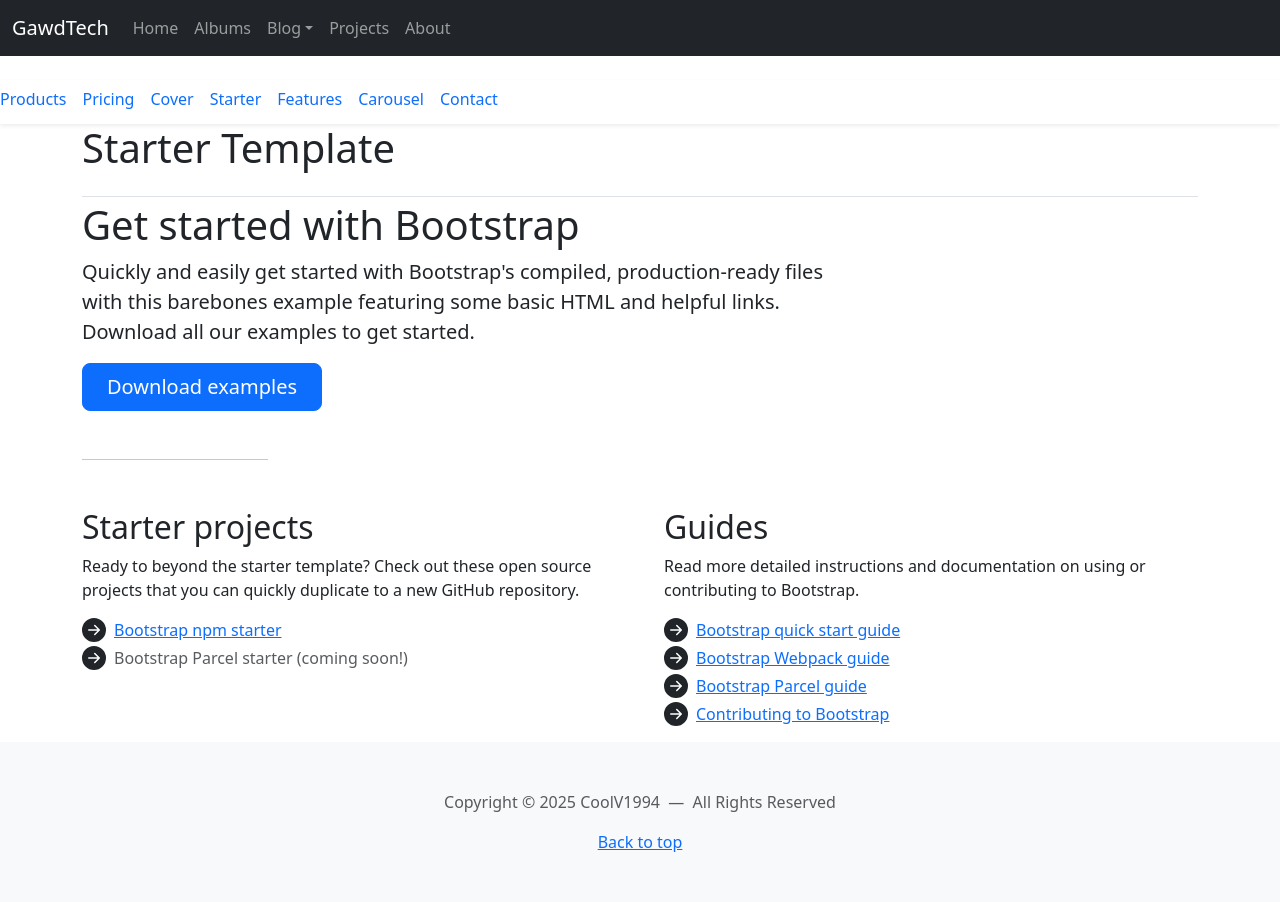
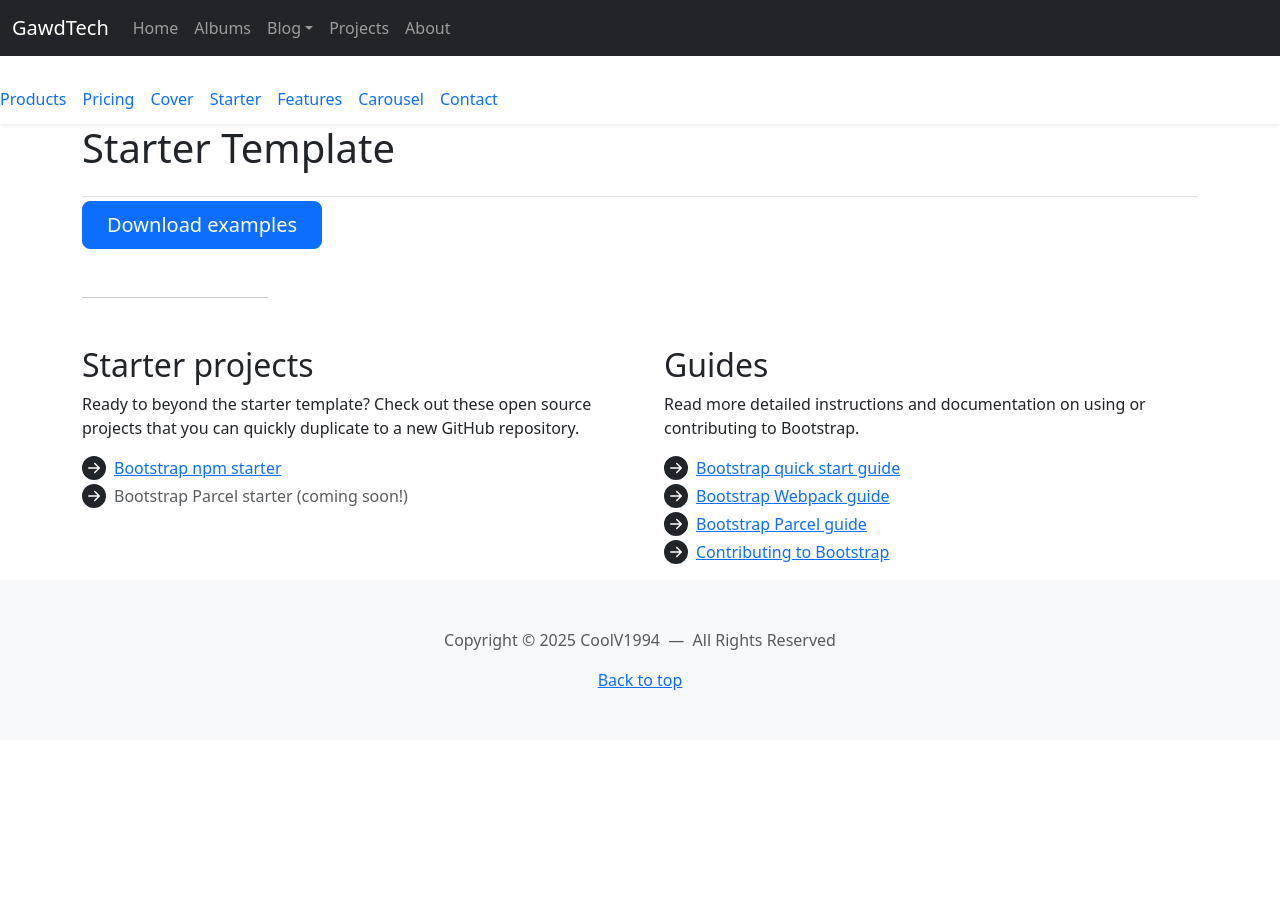
Before and after one commit to CoolV1994/Template-Bootstrap-5, a Jekyll site: the page built from starter-template.html, in a window 1280 px wide. Built offline with Jekyll 4.4.1, drawn with Linux system fonts in a browser that asks for light colours.

Commit message:
Update starter-template.html

```diff
--- a/starter-template.html
+++ b/starter-template.html
@@ -4,9 +4,6 @@ title: Starter Template
 css:
   - /assets/css/starter-template.css
 ---
-
-    <h1>Get started with Bootstrap</h1>
-    <p class="fs-5 col-md-8">Quickly and easily get started with Bootstrap's compiled, production-ready files with this barebones example featuring some basic HTML and helpful links. Download all our examples to get started.</p>
 
     <div class="mb-5">
       <a href="/docs/5.0/examples/" class="btn btn-primary btn-lg px-4">Download examples</a>
```
